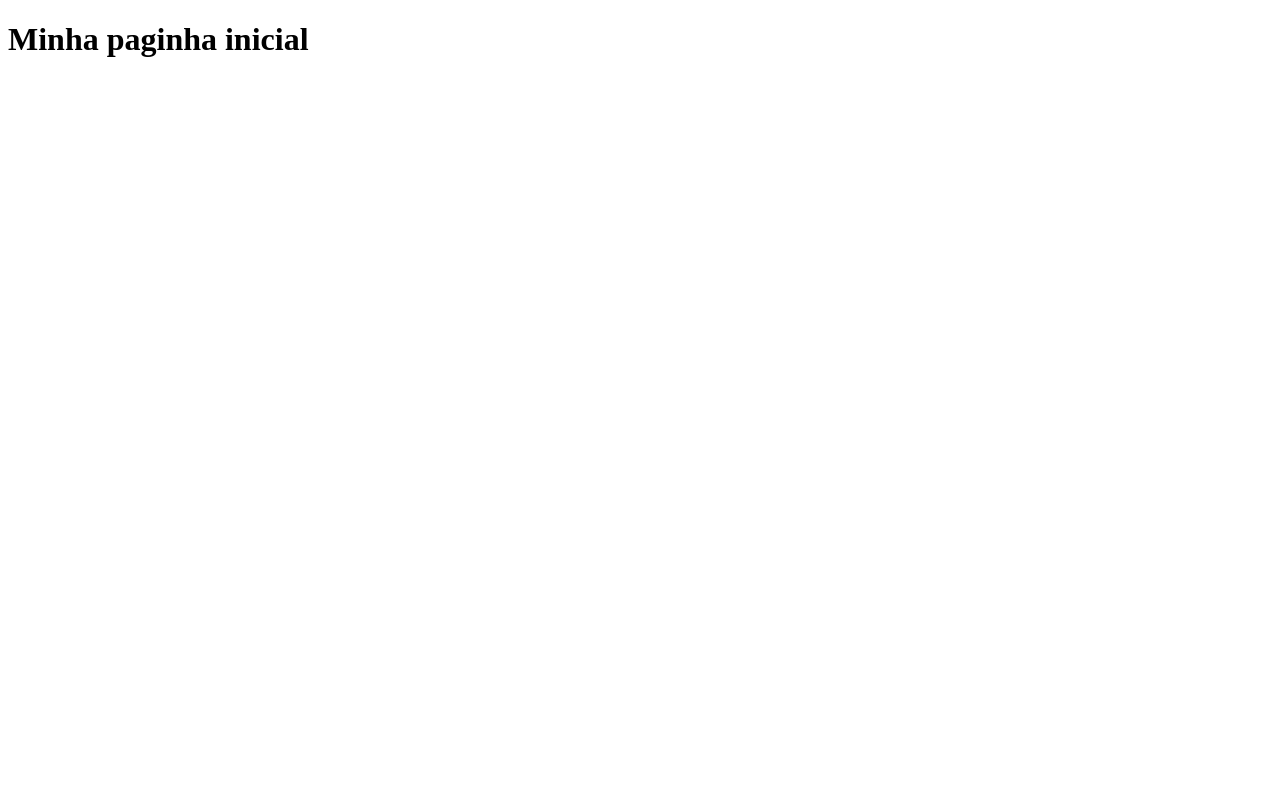
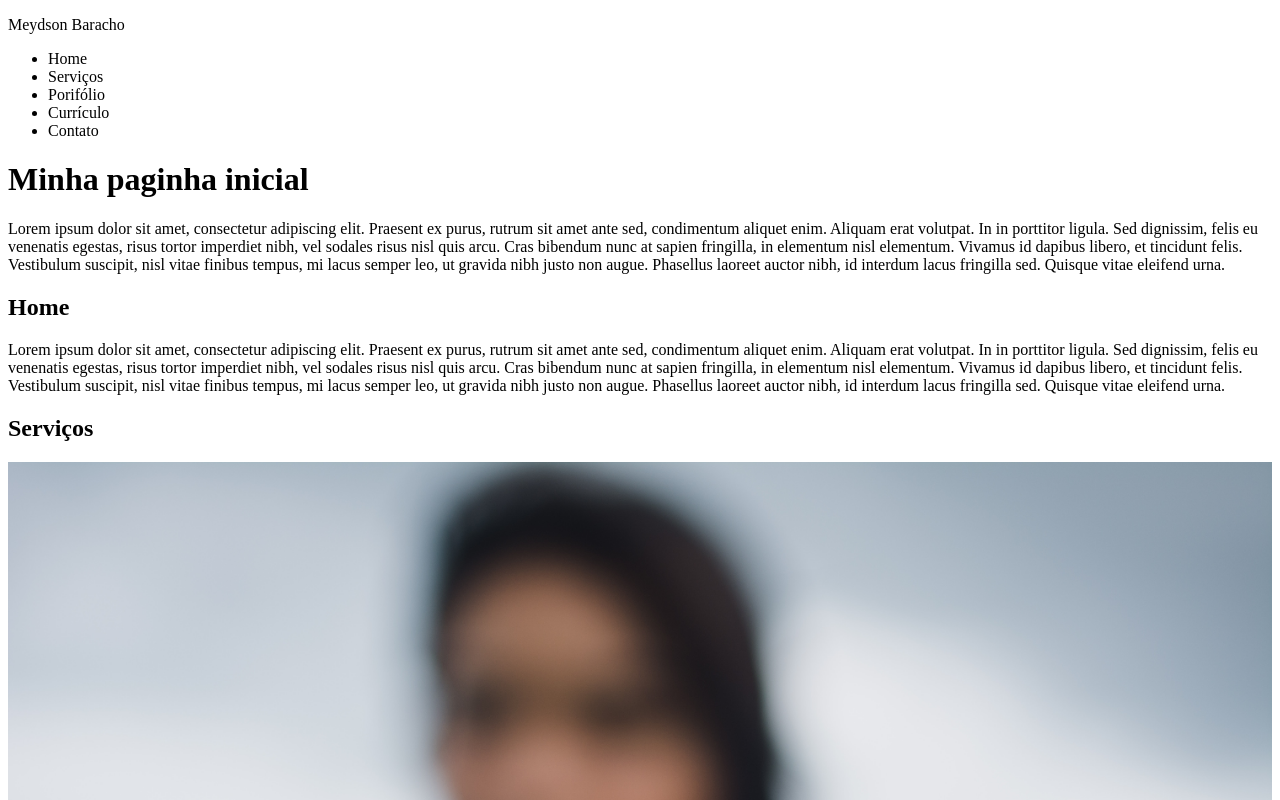
Before and after one commit to meydson/inovation_one, a plain HTML site: page index.html in a window 1280 px wide. Shown: the top 800 px of the page. Drawn offline with Linux system fonts and the light colour scheme.

Commit message:
inicio das marcações html

```diff
--- a/index.html
+++ b/index.html
@@ -1,10 +1,52 @@
 <!DOCTYPE html>
-<html>
+<html lang="pt-br">
     <head>
         <meta charset="UTF-8">
-        <title>Teste Global Full-Stack</title>
+        <title>Teste Global FullStack</title>
     </head>
+
     <body>
-        <h1>Minha paginha inicial</h1>
+        <nav>
+            <p>Meydson Baracho</p>
+            <ul>
+                <li>Home</li>
+                <li>Serviços</li>
+                <li>Porifólio</li>
+                <li>Currículo</li>
+                <li>Contato</li>
+            </ul>
+        </nav>
+        <header>
+            <h1>Minha paginha inicial</h1>
+        </header>
+        <p>
+           Lorem ipsum dolor sit amet, consectetur adipiscing elit. Praesent ex purus, rutrum sit amet
+            ante sed, condimentum aliquet enim. Aliquam erat volutpat. In in porttitor ligula. Sed dignissim,
+            felis eu venenatis egestas, risus tortor imperdiet nibh, vel sodales risus nisl quis arcu.
+            Cras bibendum nunc at sapien fringilla, in elementum nisl elementum. Vivamus id dapibus libero,
+            et tincidunt felis. Vestibulum suscipit, nisl vitae finibus tempus, mi lacus semper leo,
+            ut gravida nibh justo non augue. Phasellus laoreet auctor nibh, id interdum lacus fringilla sed.
+            Quisque vitae eleifend urna.
+        </p>
+        <section id="home">
+            <h2>Home</h2>
+            <p>
+                Lorem ipsum dolor sit amet, consectetur adipiscing elit. Praesent ex purus, rutrum sit amet
+                ante sed, condimentum aliquet enim. Aliquam erat volutpat. In in porttitor ligula. Sed dignissim,
+                felis eu venenatis egestas, risus tortor imperdiet nibh, vel sodales risus nisl quis arcu.
+                Cras bibendum nunc at sapien fringilla, in elementum nisl elementum. Vivamus id dapibus libero,
+                et tincidunt felis. Vestibulum suscipit, nisl vitae finibus tempus, mi lacus semper leo,
+                ut gravida nibh justo non augue. Phasellus laoreet auctor nibh, id interdum lacus fringilla sed.
+                Quisque vitae eleifend urna.
+            </p>
+        </section>
+        <section id="Serviços">
+            <h2>Serviços</h2>
+            <img src="img/teste.jpg" width="100%">
+        </section>
+        <footer>
+            <p>Desenvolvido por Meydson</p>
+        </footer>
     </body>
+
 </html>
```
Also changed, not shown: img/teste.jpg (added).
